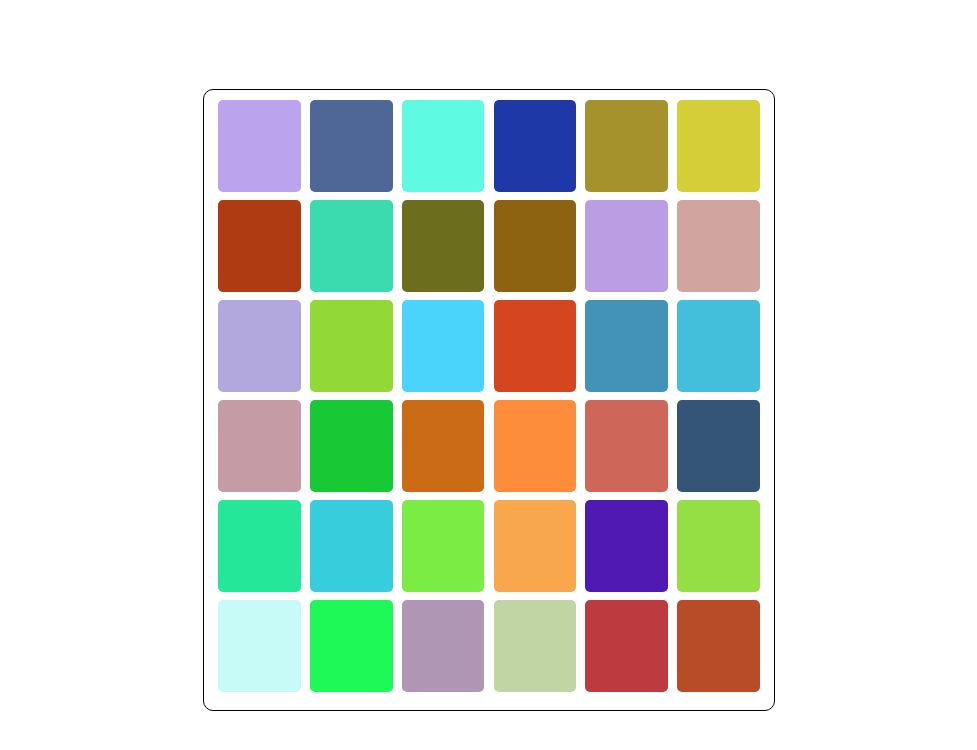
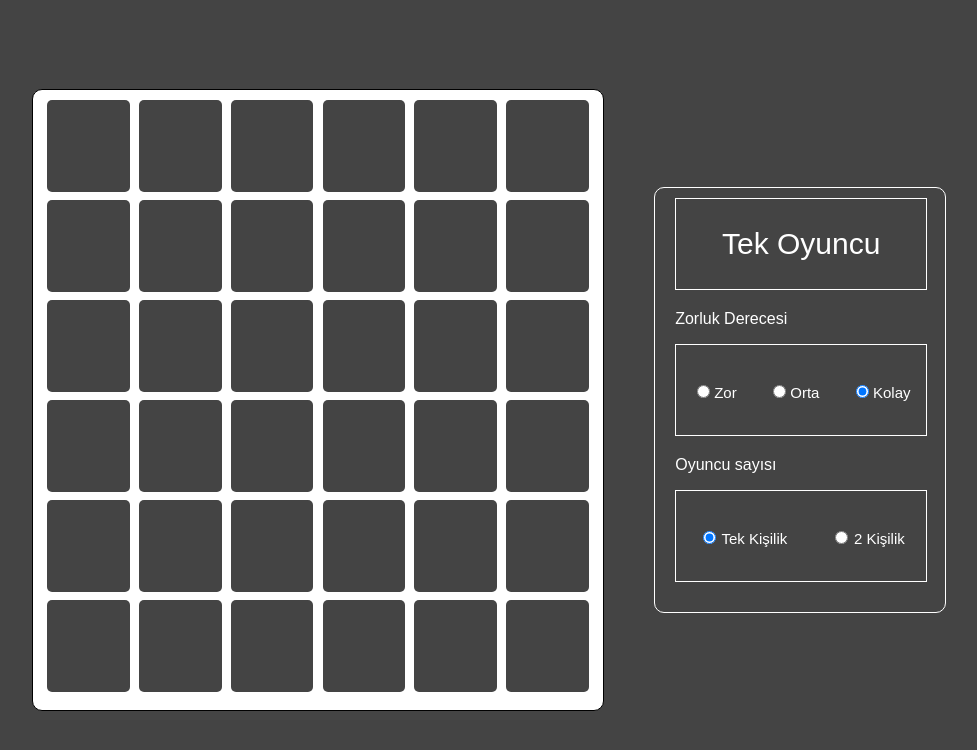
Before and after one commit to yusufayhan0/react-aynisini-bul, a React (Create React App) app: page / in a window 1280 px wide. Shown: the top 750 px of the page, without its empty margins (151-1128 px from the left). Built offline with nearby package versions, Linux system fonts and the light colour scheme.

Commit message:
zorluk ve coklu oyuncu eklendi

```diff
--- a/src/App.js
+++ b/src/App.js
@@ -10,6 +10,12 @@ function App() {
   const [hideShow, setHideShow] = useState([0, -1, -1])
   const [historyTrueSquare, setHistoryTrueSquare] = useState([])
   const [image, setImage] = useState()
+  const [settings, setSettings] = useState({
+    gamercount: "1",
+    difficulty: "1"
+  })
+  const [gamerLine, setGamerLine] = useState("1")
+  const [scoreBoard, setScoreBoard] = useState([])
 
   const ref = useRef(1)
   const count = [];
@@ -21,6 +27,11 @@ function App() {
   }, [])
 
   useLayoutEffect(() => {
+    setSettings({
+      gamercount: "1",
+      difficulty: "1"
+    })
+    setGamerLine("1")
     setSquare(count)
   }, [])
 
@@ -37,7 +48,11 @@ function App() {
             setHideShow(value => [value[0] + 1, tempSquare[0], tempSquare[1]])
           }, 700);
         }
+        setTimeout(() => {
+          gamerLine === "1" ? setGamerLine("2") : setGamerLine("1")
+        }, 700);
       }
+
     }
     else {
       setHideShow([0, -1, -1])
@@ -105,19 +120,60 @@ function App() {
     setImage(imageCreate())
   }, [])
 
+  const handleDifficulty = (e) => {
+    setSettings(setting => ({ ...setting, difficulty: e.target.value }))
+
+  }
+
+  useEffect(() => {
+    console.log(settings)
+  }, [settings])
+
+  const handleGamerCount = (e) => {
+    setSettings(setting => ({ ...setting, gamercount: e.target.value }))
+  }
 
   return (
     <div className="app-container">
+
+
 
       <div className="app-game-container">
         {
           getSquare.map((index) => {
 
-            return <Square key={index} indexNo={index} idNo={image[index]} imagepath={imageList[image[index]]} hideShow={hideShow} tempSq={tempSq} />
+            return <Square key={index} gamesettings={settings} indexNo={index} idNo={image[index]} imagepath={imageList[image[index]]} hideShow={hideShow} tempSq={tempSq} />
           })
         }
       </div>
+      <div className="settings-container">
 
+        <div>
+          {
+            settings.gamercount === "1"
+              ? <p>Tek Oyuncu</p>
+              : <p>{gamerLine} Oyuncu</p>
+          }
+
+        </div>
+
+        <p>Zorluk Derecesi</p>
+        <div>
+          <input type="radio" onChange={handleDifficulty} id="difficulty1" name="difficulty" value="3" />
+          <label for="difficulty1">Zor</label>
+          <input type="radio" onChange={handleDifficulty} id="difficulty2" name="difficulty" value="2" />
+          <label for="difficulty2">Orta</label>
+          <input type="radio" onChange={handleDifficulty} id="difficulty3" name="difficulty" value="1" defaultChecked />
+          <label for="difficulty3">Kolay</label>
+        </div>
+        <p>Oyuncu sayısı</p>
+        <div>
+          <input type="radio" id="gamer1" onChange={handleGamerCount} name="gamercount" value="1" defaultChecked />
+          <label for="gamer1">Tek Kişilik</label>
+          <input type="radio" id="gamer2" onChange={handleGamerCount} name="gamercount" value="2" />
+          <label for="gamer2">2 Kişilik</label>
+        </div>
+      </div>
     </div>
   );
 }
--- a/src/Square.js
+++ b/src/Square.js
@@ -4,9 +4,13 @@ import React, { useEffect, useState } from 'react'
 let colorsCharacter = "0123456789abcdef"
 function Square(props) {
 
+    //gamercount: "1"
+    //difficulty: "1"
+
+    const { gamesettings } = props
 
     const { hideShow } = props
-    const [getcolor, setColor] = useState()
+    const [getcolor, setColor] = useState("#444")
     const [isShow, setisShow] = useState(false)
     const [change, setChange] = useState(false)
     const [showClass, setShowClass] = useState("square-own-hide")//square-own-hide
@@ -21,20 +25,33 @@ function Square(props) {
     }
 
     useEffect(() => {
-        createColor()
+        //createColor()
     }, [])
 
+    useEffect(() => {
 
+        if (gamesettings.difficulty !== "1") {
+            createColor()
+        }
+        else{
+            setColor("#444")
+        }
+
+    }, [gamesettings])
 
 
     useEffect(() => {
-
         if (hideShow[1] !== -1 && hideShow[2] !== -1) {
             if (hideShow[1] === props.indexNo || hideShow[2] === props.indexNo) {
                 setShowClass("square-own-hide")
-                createColor()
+                if (gamesettings.difficulty === "2") {
+                    createColor()
+                }
                 setisShow(false)
             }
+        }
+        if (gamesettings.difficulty === "3") {
+            createColor()
         }
     }, [hideShow])
 
@@ -54,7 +71,7 @@ function Square(props) {
             props.tempSq(props.indexNo, props.idNo)
         }}>
             <div className={"square-own-container " + showClass}>
-                <div className="common div-rotate" style={{ backgroundColor: getcolor }}></div>
+                <div className="common div-rotate" style={{ backgroundColor: getcolor,transition:"300ms all" }}></div>
                 <div className="common img-rotate">
                     <img src={"../images/" + props.imagepath} alt="" width="100%" height="100%" />
                 </div>
--- a/src/custom.css
+++ b/src/custom.css
@@ -3,6 +3,7 @@ body {
     margin: 0;
     padding: 0;
     height: 100vh;
+    background-color: #444;
 }
 
 .app-container {
@@ -14,7 +15,7 @@ body {
 
 .app-game-container {
     perspective: 30em;
-
+    background-color: white;
     flex-wrap: wrap;
     padding: 10px;
     display: flex;
@@ -77,3 +78,65 @@ body {
 .square-own-hide {
     transform: rotateY(0deg)
 }
+
+
+
+.settings-container {
+    padding: 10px 20px;
+    width: 250px;
+    border: 1px solid #fff;
+    margin-left: 50px;
+    border-radius: 10px;
+    background-color: #444;
+}
+
+.settings-container p{
+    color: white;
+    font-family: Arial, Helvetica, sans-serif;
+}
+
+.settings-container p:nth-child(1){
+    font-size: 30px;
+}
+
+.settings-container div{
+    display: flex;
+    justify-content: space-around;
+    align-items: center;
+    height: 90px;
+    margin-bottom: 20px;
+    width: 100%;
+    border:1px solid #fff;
+}
+
+.settings-container div label{
+    color: white;
+    margin-top: 4px;
+    font-family: Arial, Helvetica, sans-serif;
+    font-size: 15px;
+    transition: 300ms all;
+}
+
+.settings-container div label:hover{
+    color: #bbb;
+}
+
+.settings-container div:nth-child(3) label{
+    margin-left: -30px;
+}
+
+.settings-container div:nth-child(5) label{
+    margin-left: -40px;
+}
+
+
+
+
+
+.settings-container div input,label{
+    cursor: pointer;
+}
+
+.settings-container div:nth-child(2){
+    margin-bottom: 0px;
+}
```
Also changed, not shown: src/Deneme.js (deleted, +0 -14 lines).
